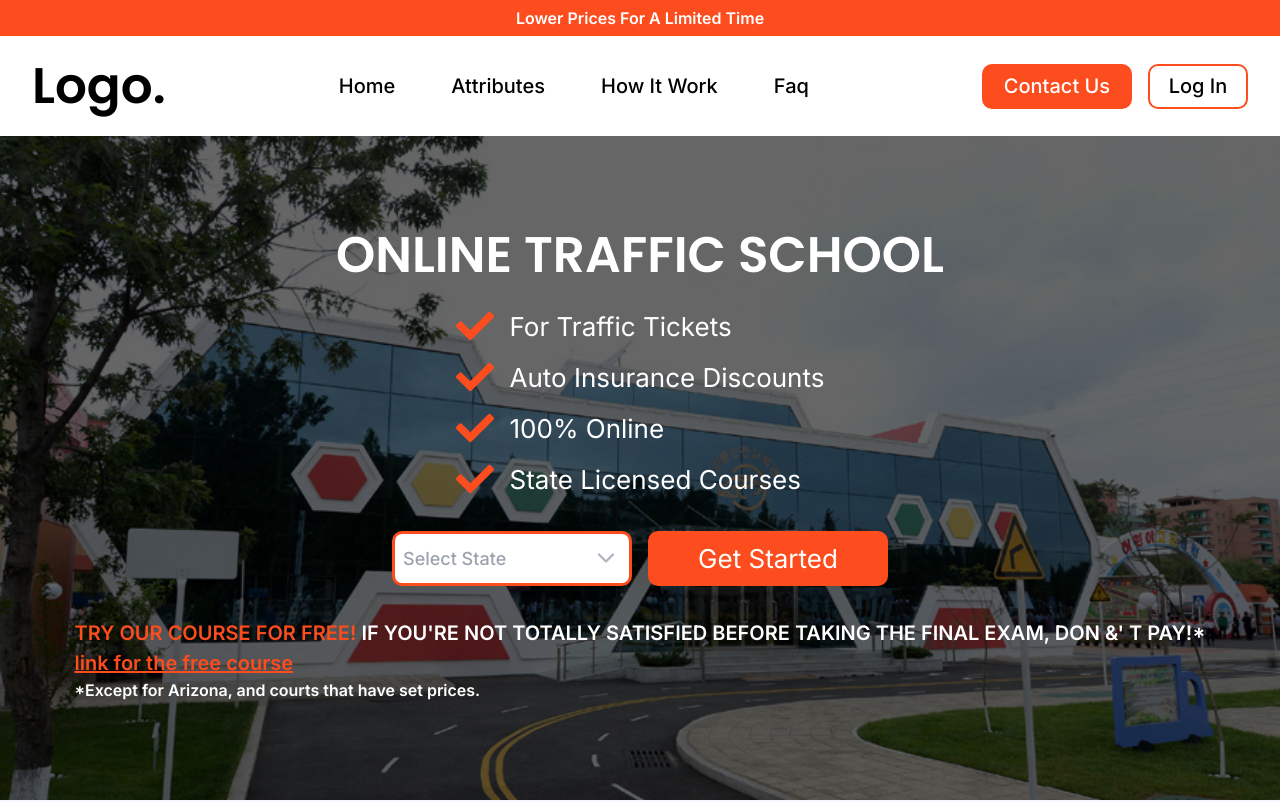
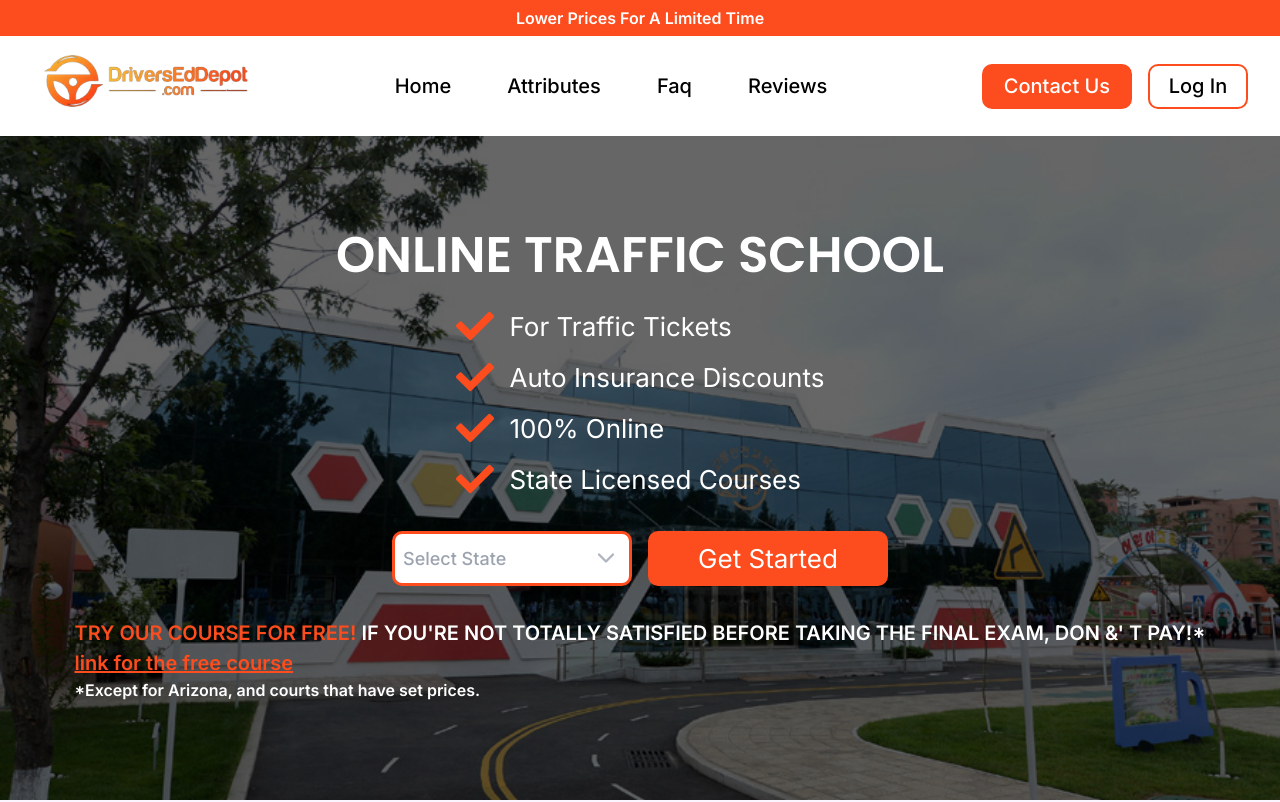
Before and after one commit to gulnabi-afridi/traffic-school, a Next.js app: page / in a window 1280 px wide. Shown: the top 802 px of the page. Built offline with nearby package versions, Linux system fonts and the light colour scheme.

Commit message:
react-scroll added

```diff
--- a/Data/JSON.js
+++ b/Data/JSON.js
@@ -2,19 +2,19 @@ export const Data = {
   Navibar: [
     {
       name: "home",
-      path: "#",
+      path: "home",
     },
     {
       name: "attributes",
-      path: "#",
-    },
-    {
-      name: "how it work",
-      path: "#",
+      path: "attributes",
     },
     {
       name: "faq",
-      path: "#",
+      path: "faqs",
+    },
+    {
+      name: "reviews",
+      path: "reviews",
     },
   ],
   Attributes: [
--- a/Types/types.d.ts
+++ b/Types/types.d.ts
@@ -1,3 +1,4 @@
 declare module "react-slick";
 declare module "react-stars";
 declare module "react-faq-component";
+declare module "react-scroll";
--- a/package.json
+++ b/package.json
@@ -23,6 +23,7 @@
     "react-faq-component": "^1.3.4",
     "react-icons": "^4.8.0",
     "react-modern-drawer": "^1.2.0",
+    "react-scroll": "^1.8.9",
     "react-slick": "^0.29.0",
     "react-stars": "^2.2.5",
     "slick-carousel": "^1.8.1",
--- a/src/layout/MainLayout/Header.tsx
+++ b/src/layout/MainLayout/Header.tsx
@@ -1,8 +1,10 @@
 import React, { useState } from "react";
 import Wrapper from "../../components/Shared/ComponentWrapper/Wrapper";
 import Link from "next/link";
+import { Link as ScrollLink } from "react-scroll";
 import { Data } from "../../../Data/JSON";
 import { RxCross2 } from "react-icons/rx";
+import Image from "next/image";
 // ====> import for drawer and humburger
 import { Spin as Hamburger } from "hamburger-react";
 import Drawer from "react-modern-drawer";
@@ -15,20 +17,33 @@ function Header() {
     <Wrapper>
       <div className="w-full h-[80px] md:h-[100px] flex justify-between items-center">
         {/* ====> logo */}
-        <p className="text-[35px] md:text-[50px] font-poppins font-semibold text-black-main">
-          Logo.
-        </p>
+        <div className="w-[240px] h-[120px] relative">
+          <Image
+            src="/assets/logo.png"
+            fill
+            className="object-contain"
+            alt=""
+          />
+        </div>
         {/* ====> links */}
-        <div className="hidden lg:flex justify-center items-center gap-14">
+        <div className="hidden lg:flex justify-center items-center gap-14 -ml-8">
           {Data.Navibar.map((item, index) => {
             return (
-              <Link
+              <ScrollLink
                 key={index}
-                href={item.path}
-                className="text-[16px] md:text-[20px] font-inter capitalize text-black-main font-medium relative after:absolute after:w-0 after:h-[3px] after:left-0 after:bottom-0 after:bg-brand-primary hover:after:w-full after:duration-200"
+                to={item.path}
+                spy={true}
+                smooth={true}
+                hashSpy={true}
+                offset={0}
+                duration={800}
+                isDynamic={true}
+                ignoreCancelEvents={false}
+                spyThrottle={500}
+                className="text-[16px] md:text-[20px] cursor-pointer font-inter capitalize text-black-main font-medium relative after:absolute after:w-0 after:h-[3px] after:left-0 after:bottom-0 after:bg-brand-primary hover:after:w-full after:duration-200"
               >
                 {item.name}
-              </Link>
+              </ScrollLink>
             );
           })}
         </div>
@@ -112,23 +127,4 @@ function Header() {
   );
 }
 
-const Navibar = [
-  {
-    name: "home",
-    path: "#",
-  },
-  {
-    name: "attributes",
-    path: "#",
-  },
-  {
-    name: "how it work",
-    path: "#",
-  },
-  {
-    name: "faq",
-    path: "#",
-  },
-];
-
 export default Header;
--- a/src/views/Home/Attributes.tsx
+++ b/src/views/Home/Attributes.tsx
@@ -7,7 +7,7 @@ import AttributeCard from "@/components/AttributeCard/AttributeCard";
 function Attributes() {
   return (
     <Wrapper styles=" bg-white-cool py-10">
-      <div className="w-full grid gap-10 grid-cols-2 md:grid-cols-3 lg:grid-cols-6">
+      <div id="attributes" className="w-full grid gap-10 grid-cols-2 md:grid-cols-3 lg:grid-cols-6">
         {Data.Attributes.map((item, index) => {
           return (
             <AttributeCard key={index} image={item.img} name={item.name} />
--- a/src/views/Home/Faqs.tsx
+++ b/src/views/Home/Faqs.tsx
@@ -6,7 +6,10 @@ import { Data } from "../../../Data/JSON";
 function Faqs() {
   return (
     <Wrapper styles="py-10">
+        <div id="faqs" className="w-full">
       <Faq data={Data.faqs} />
+
+        </div>
     </Wrapper>
   );
 }
--- a/src/views/Home/Hero.tsx
+++ b/src/views/Home/Hero.tsx
@@ -10,7 +10,7 @@ function Hero() {
   const [location, setLocation] = useState("");
 
   return (
-    <div className="w-full h-screen md:h-[calc(100vh-136px)] relative bg-[url('/assets/heroBg.jpeg')] bg-no-repeat bg-cover">
+    <div id="home" className="w-full h-screen md:h-[calc(100vh-136px)] relative bg-[url('/assets/heroBg.jpeg')] bg-no-repeat bg-cover">
       {/* ====> overly on image */}
       <div className="w-full h-full absolute left-0 top-0 bg-black-main/60"></div>
       {/* ====> */}
--- a/src/views/Home/Reviews.tsx
+++ b/src/views/Home/Reviews.tsx
@@ -43,7 +43,10 @@ function Reviews() {
 
   return (
     <Wrapper styles="py-10">
-      <div className="w-full flex flex-col justify-center items-center">
+      <div
+        id="reviews"
+        className="w-full flex flex-col justify-center items-center"
+      >
         <div className="flex md:flex-row flex-col justify-center items-center gap-3 sm:gap-6">
           <p className="text-[34px] uppercase text-black-main font-semibold font-poppins">
             reviews
@@ -73,7 +76,7 @@ function Reviews() {
             {Data.ReviewsData.map((item, index) => {
               return (
                 <ReviewsCard
-                   key={index}
+                  key={index}
                   name={item.name}
                   star={item.star}
                   description={item.description}
```
Also changed, not shown: public/assets/logo.png (added), 1 other file (tests, documents, lock files or other folders).
